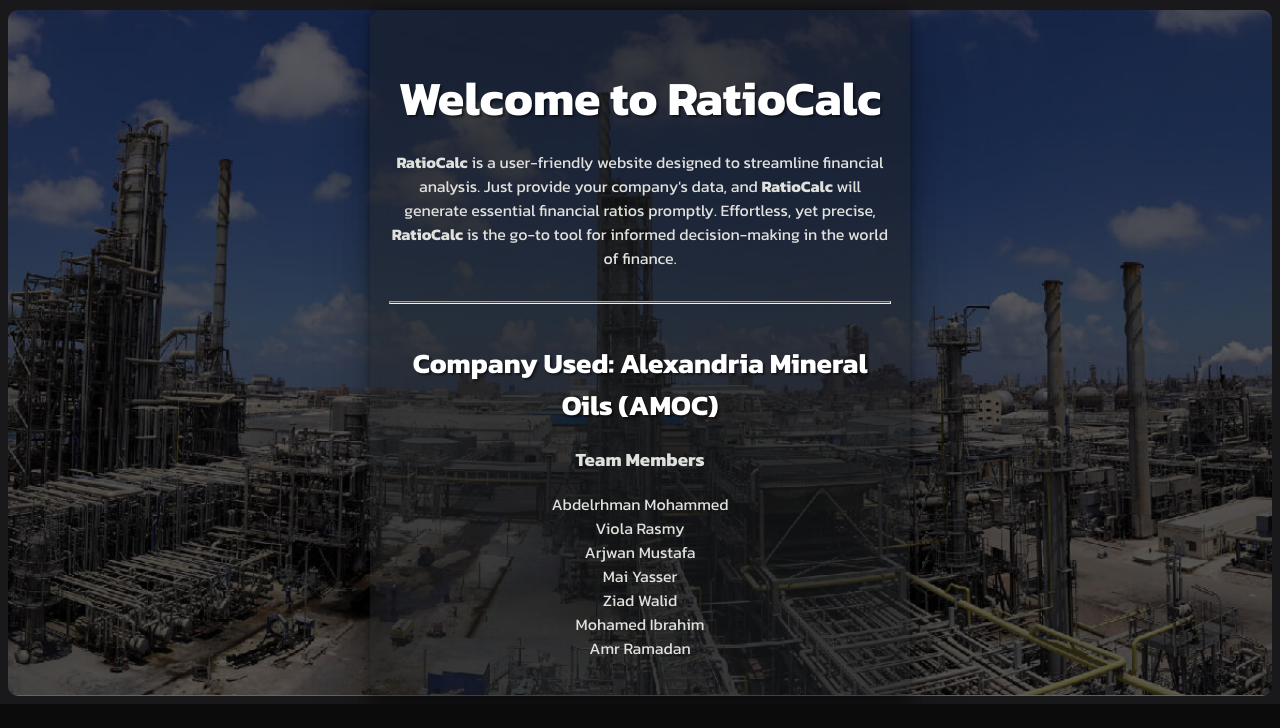
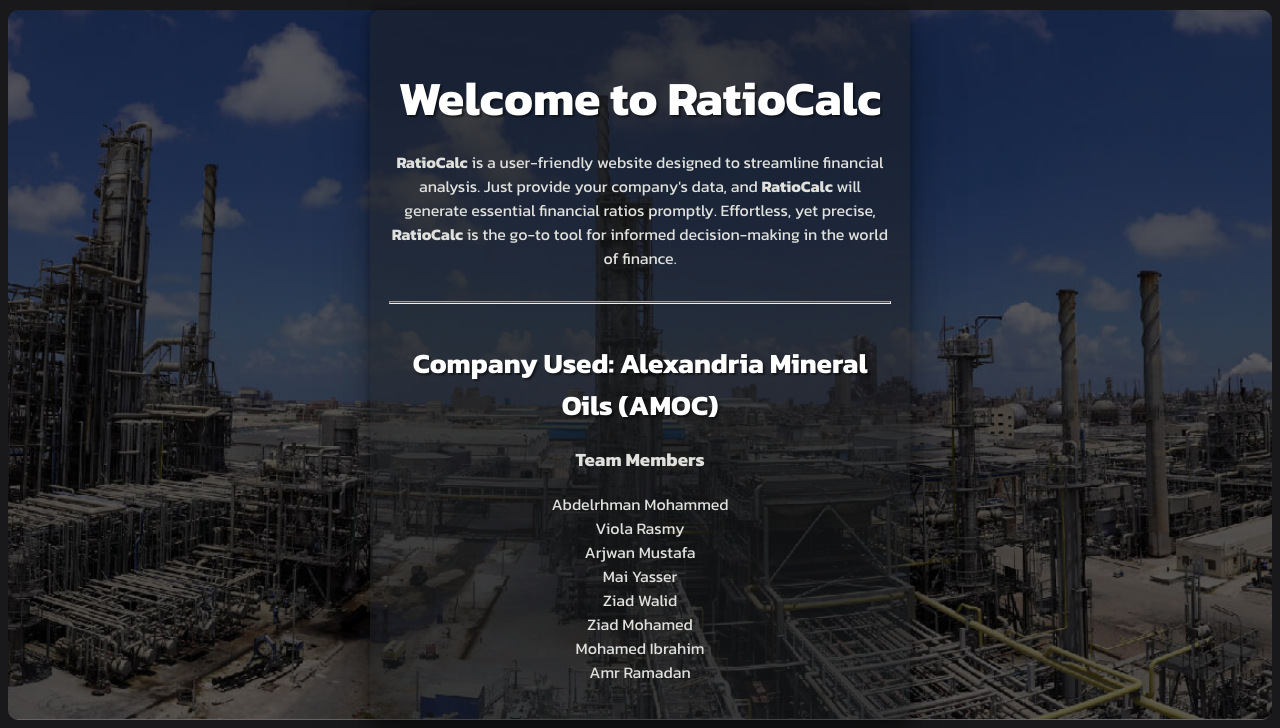
Before and after one commit to Dinamow/financial-ratios, a Django app: page / in a window 1280 px wide. Shown: the part 108-836 px from the top of the page. Before the commit the page ends 812 px from the top, so only its background shows below. Run offline with Django 5.2, Linux system fonts and the light colour scheme.

Commit message:
added a new member

```diff
--- a/myapp/templates/index.html
+++ b/myapp/templates/index.html
@@ -21,6 +21,7 @@
                     <li>Arjwan Mustafa</li>
                     <li>Mai Yasser</li>
                     <li>Ziad Walid</li>
+                    <li>Ziad Mohamed</li>
                     <li>Mohamed Ibrahim</li>
                     <li>Amr Ramadan</li>
                 </ul>
```
